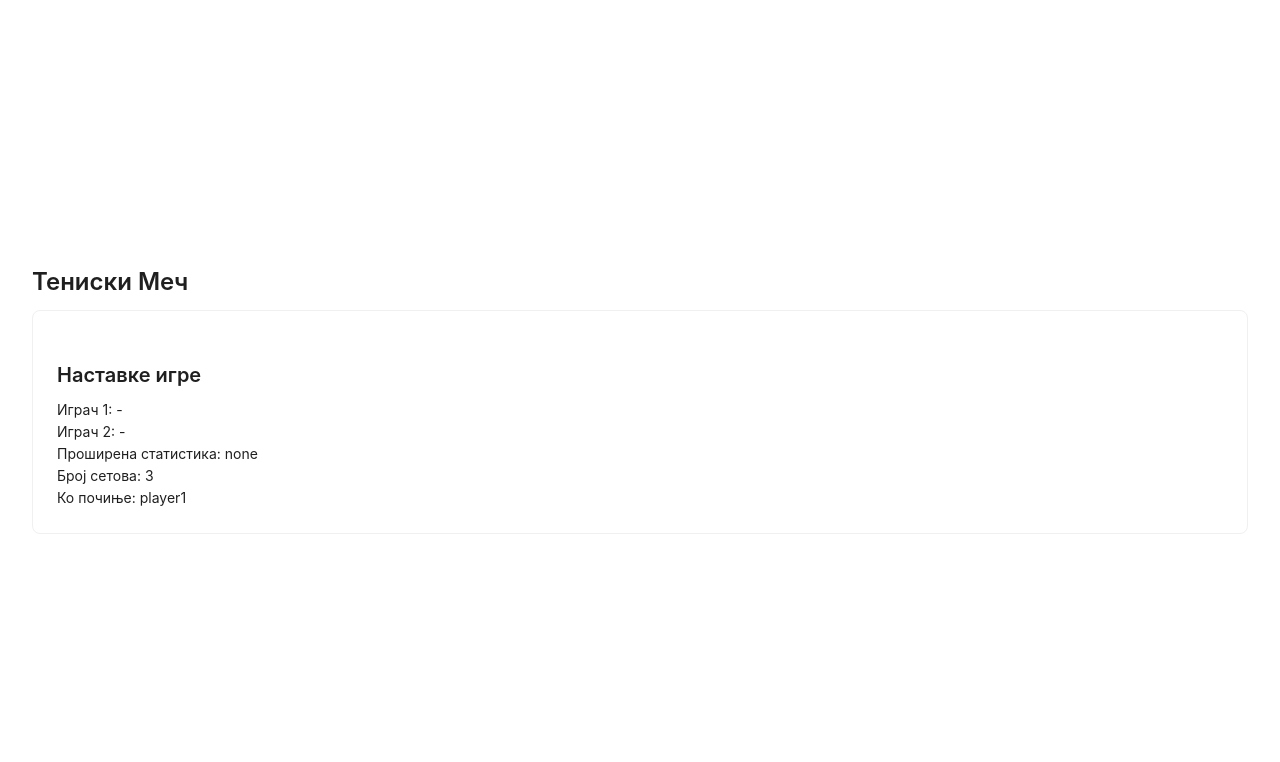
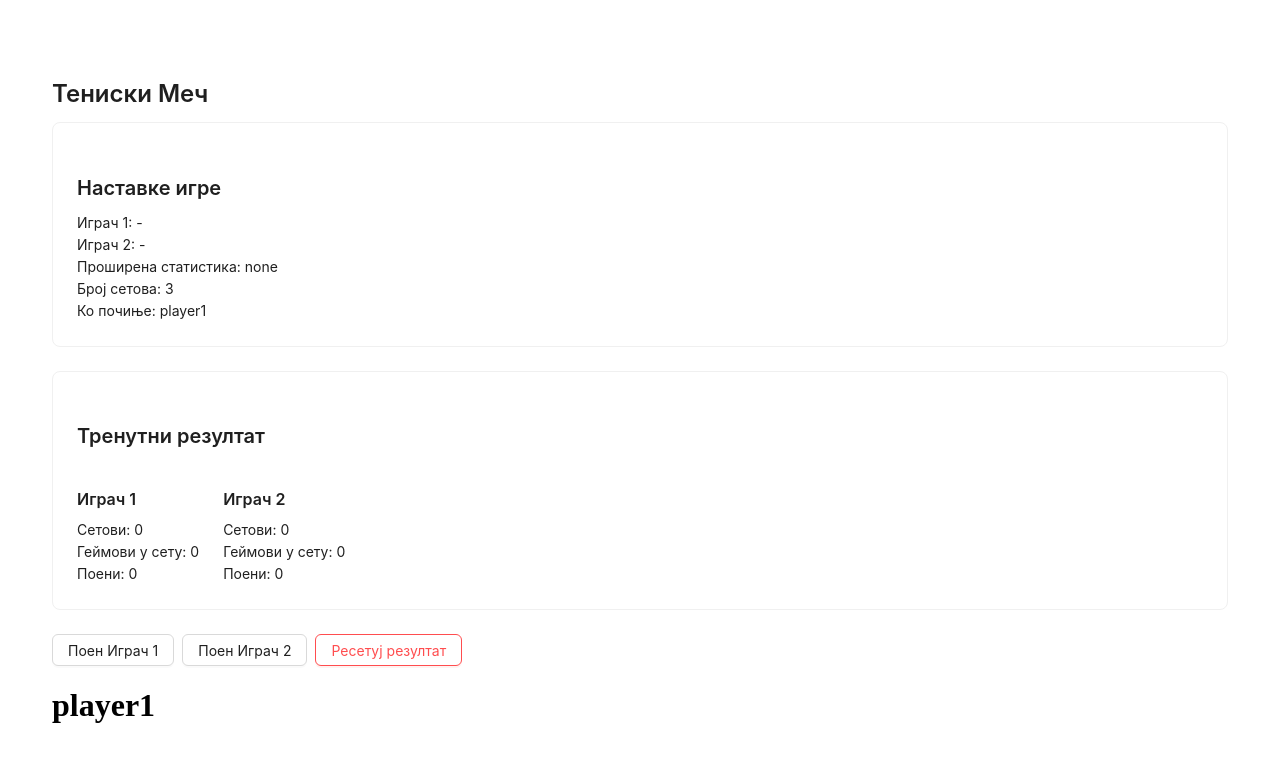
Before and after one commit to winclip/tenis-tracker, a React (Vite) app: page /match in a window 1280 px wide. Shown: the top 762 px of the page. Built offline with nearby package versions, Linux system fonts and the light colour scheme.

Commit message:
feat: add point scoring system and game/set counting logic
- Implemented point addition for each player, including deuce and advantage logic
- Added game counting and set progression with match win condition
- Extended the gameSettings slice with score tracking and winner field

```diff
--- a/src/constants/index.ts
+++ b/src/constants/index.ts
@@ -2,8 +2,16 @@ import type { GameSettings } from "../types";
 
 export const SETS_OPTIONS = [1, 2, 3, 4, 5];
 
-export const DEFAULT_GAME_SETTINGS: Partial<GameSettings> = {
+export const DEFAULT_GAME_SETTINGS: GameSettings = {
+  player1: "",
+  player2: "",
   extendedStats: "none",
   sets: 3,
   whoStarts: "player1",
+  server: "player1",
+  winner: null,
+  score: {
+    player1: { points: 0, advantage: false, games: 0, sets: 0 },
+    player2: { points: 0, advantage: false, games: 0, sets: 0 },
+  },
 };
--- a/src/pages/MatchPage/index.tsx
+++ b/src/pages/MatchPage/index.tsx
@@ -1,15 +1,39 @@
 import React from "react";
-import { Typography, Card } from "antd";
-import { useAppSelector } from "../../redux/hooks";
+import { Typography, Card, Button, Space } from "antd";
+import { useAppSelector, useAppDispatch } from "../../redux/hooks";
+import {
+  playerScoresPoint,
+  resetGameSettings,
+} from "../../redux/slices/gameSettingsSlice";
 
 const { Title, Text } = Typography;
 
+const pointsToDisplay = (points: number, advantage: boolean) => {
+  if (advantage) return "Adv";
+  switch (points) {
+    case 0:
+      return "0";
+    case 1:
+      return "15";
+    case 2:
+      return "30";
+    case 3:
+      return "40";
+    default:
+      return "";
+  }
+};
+
 export default function MatchPage() {
-  // Берём настройки игры из Redux
   const settings = useAppSelector((state) => state.gameSettings);
+  const dispatch = useAppDispatch();
+
+  const onPlayerScore = (player: "player1" | "player2") => {
+    dispatch(playerScoresPoint(player));
+  };
 
   return (
-    <div>
+    <div style={{ padding: 20 }}>
       <Title level={3}>Тениски Меч</Title>
 
       <Card style={{ marginBottom: 24 }}>
@@ -24,6 +48,55 @@ export default function MatchPage() {
         <br />
         <Text>Ко почиње: {settings.whoStarts || "-"}</Text>
       </Card>
+
+      <Card style={{ marginBottom: 24 }}>
+        <Title level={4}>Тренутни резултат</Title>
+        <Space size="large">
+          <div>
+            <Title level={5}>{settings.player1 || "Играч 1"}</Title>
+            <Text>Сетови: {settings.score.player1.sets}</Text>
+            <br />
+            <Text>Геймови у сету: {settings.score.player1.games}</Text>
+            <br />
+            <Text>
+              Поени:{" "}
+              {pointsToDisplay(
+                settings.score.player1.points,
+                settings.score.player1.advantage
+              )}
+            </Text>
+          </div>
+
+          <div>
+            <Title level={5}>{settings.player2 || "Играч 2"}</Title>
+            <Text>Сетови: {settings.score.player2.sets}</Text>
+            <br />
+            <Text>Геймови у сету: {settings.score.player2.games}</Text>
+            <br />
+            <Text>
+              Поени:{" "}
+              {pointsToDisplay(
+                settings.score.player2.points,
+                settings.score.player2.advantage
+              )}
+            </Text>
+          </div>
+        </Space>
+      </Card>
+
+      <Space>
+        <Button onClick={() => onPlayerScore("player1")}>
+          Поен {settings.player1 || "Играч 1"}
+        </Button>
+        <Button onClick={() => onPlayerScore("player2")}>
+          Поен {settings.player2 || "Играч 2"}
+        </Button>
+        <Button danger onClick={() => dispatch(resetGameSettings())}>
+          Ресетуј резултат
+        </Button>
+      </Space>
+      {settings.winner && <h1> {settings.winner}</h1>}
+      <h1>{settings.server}</h1>
     </div>
   );
 }
--- a/src/redux/slices/gameSettingsSlice.ts
+++ b/src/redux/slices/gameSettingsSlice.ts
@@ -1,37 +1,108 @@
 import { createSlice, PayloadAction } from "@reduxjs/toolkit";
+import type { GameSettings } from "../../types";
+import { DEFAULT_GAME_SETTINGS } from "../../constants";
 
-export type ExtendedStats = "none" | "player1" | "player2";
+const initialState: GameSettings = DEFAULT_GAME_SETTINGS;
 
-export interface GameSettings {
-  player1: string;
-  player2: string;
-  extendedStats: ExtendedStats;
-  sets: number;
-  whoStarts: "player1" | "player2";
-}
+const checkSetWin = (state: GameSettings, scorer: "player1" | "player2") => {
+  const opponent = scorer === "player1" ? "player2" : "player1";
+  const scorerGames = state.score[scorer].games;
+  const opponentGames = state.score[opponent].games;
 
-const initialState: GameSettings = {
-  player1: "",
-  player2: "",
-  extendedStats: "none",
-  sets: 3,
-  whoStarts: "player1",
+  if (scorerGames >= 6 && scorerGames - opponentGames >= 2) {
+    state.score[scorer].sets += 1;
+
+    state.score.player1.games = 0;
+    state.score.player2.games = 0;
+
+    state.score.player1.points = 0;
+    state.score.player2.points = 0;
+    state.score.player1.advantage = false;
+    state.score.player2.advantage = false;
+
+    const setsToWin = Math.ceil(state.sets / 2);
+
+    if (state.score[scorer].sets >= setsToWin) {
+      state.winner = scorer;
+    }
+  }
+};
+
+const switchServer = (state: GameSettings) => {
+  state.server = state.server === "player1" ? "player2" : "player1";
 };
 
 const gameSettingsSlice = createSlice({
   name: "gameSettings",
   initialState,
   reducers: {
-    setGameSettings(state, action: PayloadAction<GameSettings>) {
-      console.log(action);
+    setGameSettings(state, action: PayloadAction<Partial<GameSettings>>) {
+      console.log(action.payload);
 
-      return { ...action.payload };
+      Object.assign(state, action.payload);
+      if (!state.score) {
+        state.score = initialState.score;
+      }
+      if (action.payload.whoStarts) {
+        state.server = action.payload.whoStarts;
+      }
     },
+
     resetGameSettings() {
       return initialState;
+    },
+
+    playerScoresPoint(state, action: PayloadAction<"player1" | "player2">) {
+      const scorer = action.payload;
+      const opponent = scorer === "player1" ? "player2" : "player1";
+
+      const scorerScore = state.score[scorer];
+      const opponentScore = state.score[opponent];
+
+      if (scorerScore.advantage) {
+        scorerScore.games += 1;
+
+        scorerScore.points = 0;
+        scorerScore.advantage = false;
+        opponentScore.points = 0;
+        opponentScore.advantage = false;
+
+        switchServer(state);
+        checkSetWin(state, scorer);
+        return;
+      }
+
+      if (opponentScore.advantage) {
+        opponentScore.advantage = false;
+        return;
+      }
+
+      if (scorerScore.points === 3 && opponentScore.points === 3) {
+        scorerScore.advantage = true;
+        return;
+      }
+
+      if (scorerScore.points < 3) {
+        scorerScore.points += 1;
+        return;
+      }
+
+      if (scorerScore.points === 3 && opponentScore.points < 3) {
+        scorerScore.games += 1;
+
+        scorerScore.points = 0;
+        scorerScore.advantage = false;
+        opponentScore.points = 0;
+        opponentScore.advantage = false;
+
+        switchServer(state);
+        checkSetWin(state, scorer);
+        return;
+      }
     },
   },
 });
 
-export const { setGameSettings, resetGameSettings } = gameSettingsSlice.actions;
+export const { setGameSettings, resetGameSettings, playerScoresPoint } =
+  gameSettingsSlice.actions;
 export default gameSettingsSlice.reducer;
```
Also changed, not shown: src/types/index.ts (+18 -3 lines).
